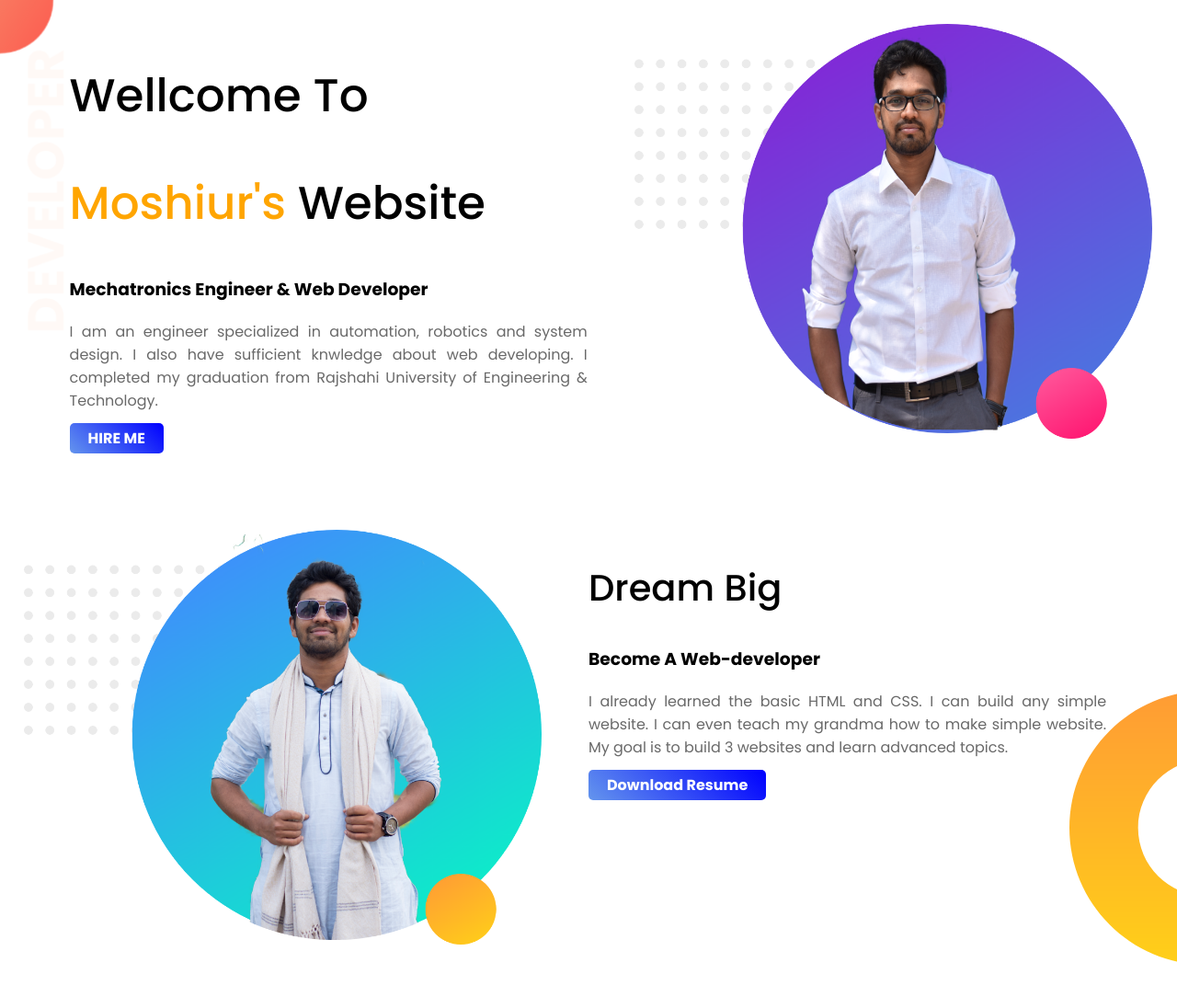
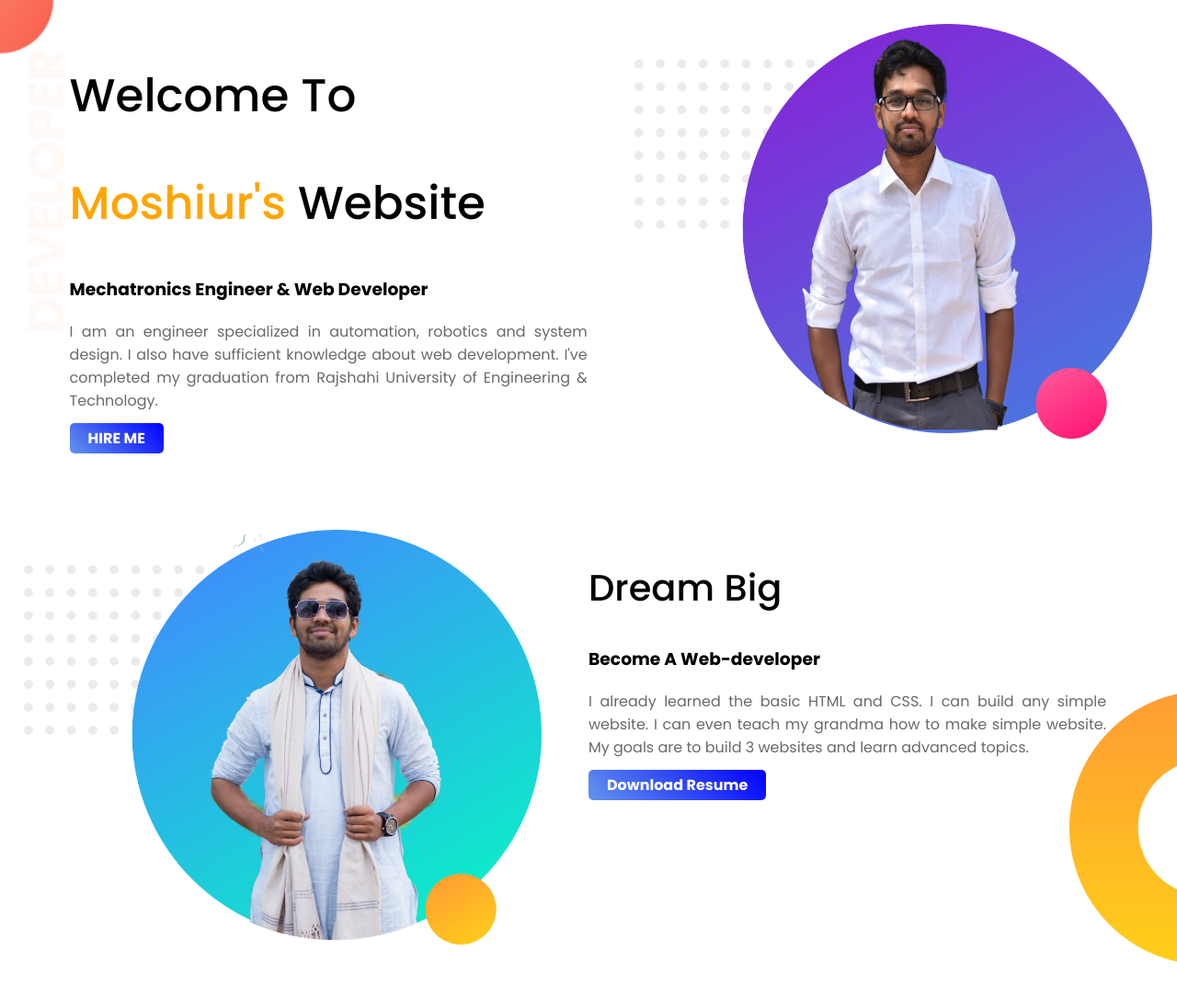
Before and after one commit to moshiurakash/web-portfolio, a plain HTML site: page index.html in a window 1280 px wide. Shown: the top 1084 px of the page at 92% size. Drawn offline with Linux system fonts and the light colour scheme.

Commit message:
revising speeling mistake

```diff
--- a/index.html
+++ b/index.html
@@ -10,10 +10,10 @@
 <body>
     <section class="top-banner">
         <div class="half-width text-part">
-            <h1>Wellcome To</h1>
+            <h1>Welcome To</h1>
             <h1> <span class="orange-highlight">Moshiur's</span> Website</h1>
             <h3>Mechatronics Engineer & Web Developer</h3>
-            <p>I am an engineer specialized in automation, robotics and system design. I also have sufficient knwledge about web developing. I completed my graduation from Rajshahi University of Engineering & Technology.</p>
+            <p>I am an engineer specialized in automation, robotics and system design. I also have sufficient knowledge about web development. I've completed my graduation from Rajshahi University of Engineering & Technology.</p>
             <a class="link-button" href="https://www.linkedin.com/in/md-moshiur-rahman-a43620168?fbclid=IwAR38Ga6SjG3hM4nrpmajWyW1sMVRpfH-ioThqs5vYKwiD-PH6aiGl92-m2s" target="_blank">HIRE ME</a>
         </div>
         <div class="half-width">
@@ -32,7 +32,7 @@
                 Become A Web-developer
             </h3>
             <p>
-                I already learned the basic HTML and CSS. I can build any simple website. I can even teach my grandma how to make simple website. My goal is to build 3 websites and learn advanced topics.
+                I already learned the basic HTML and CSS. I can build any simple website. I can even teach my grandma how to make simple website. My goals are to build 3 websites and learn advanced topics.
             </p>
             <a class="link-button" href="https://www.linkedin.com/in/md-moshiur-rahman-a43620168?fbclid=IwAR38Ga6SjG3hM4nrpmajWyW1sMVRpfH-ioThqs5vYKwiD-PH6aiGl92-m2s" target="_blank">Download Resume</a>
         </div>
```
